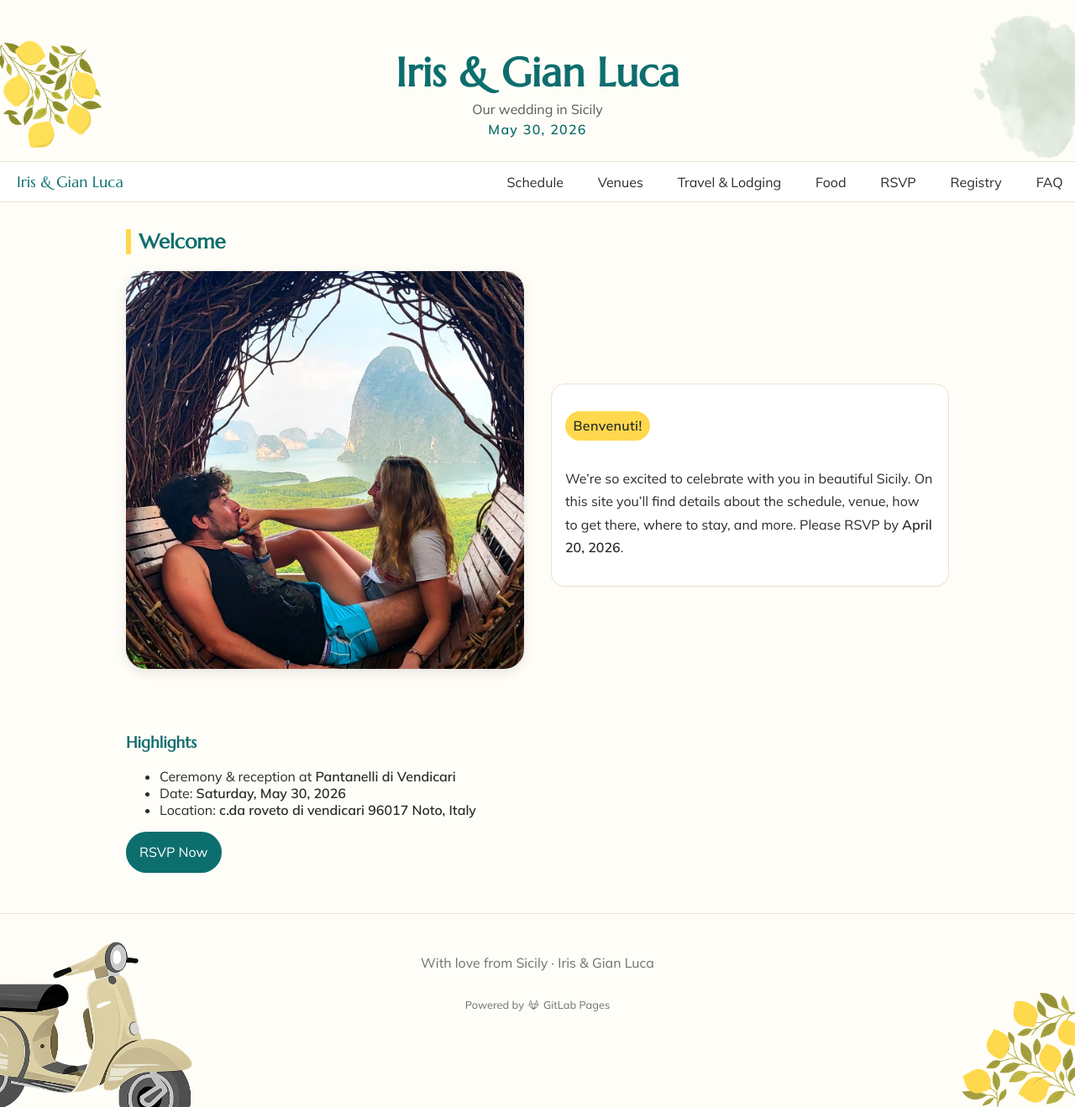
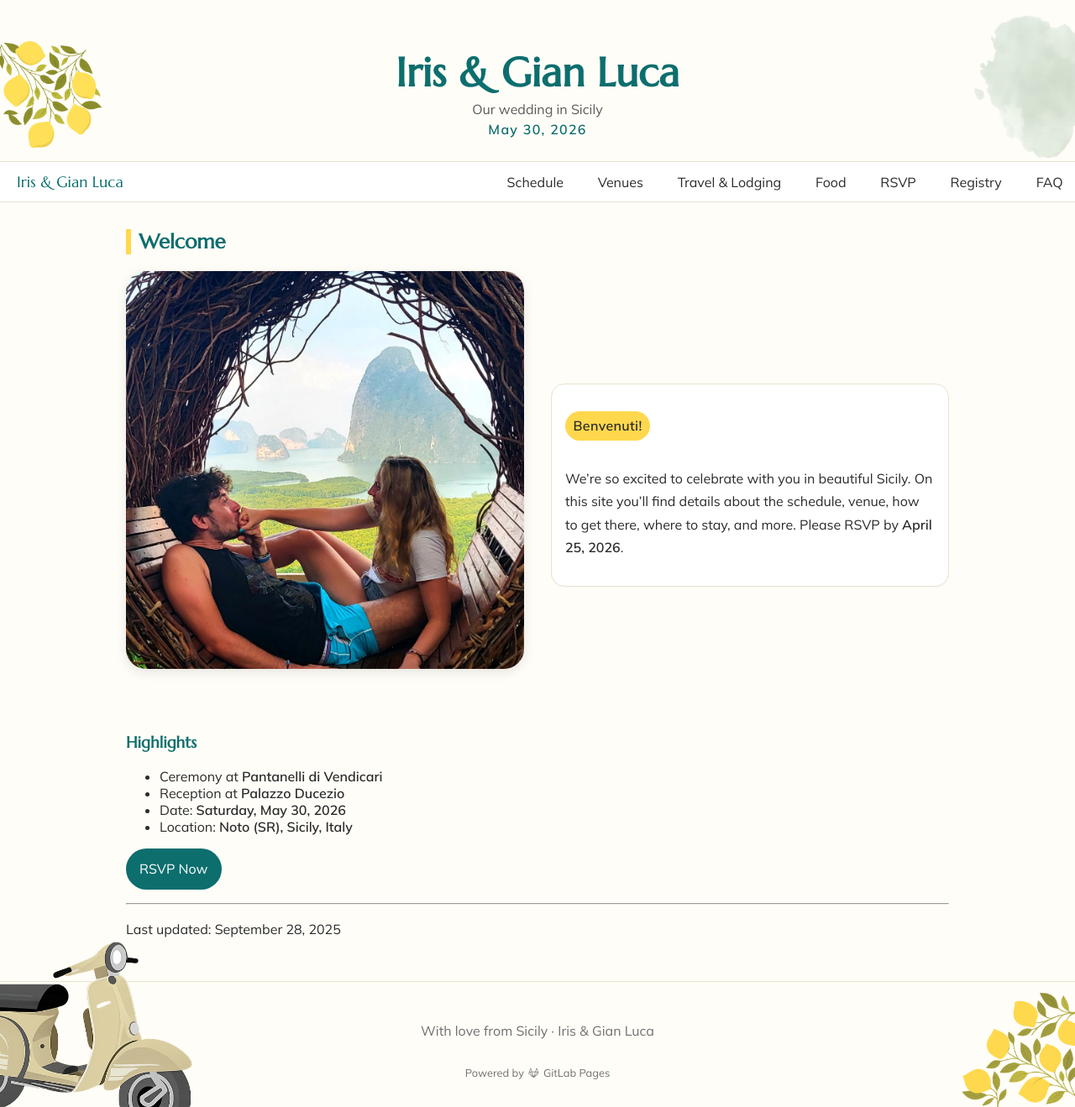
Before and after one commit to gfiasco/iris-gianluca, a Jekyll site: the page built from index.md, in a window 1280 px wide and 1319 px high. Shown: the whole window at 84% size. Built offline with Jekyll 4.4.1, drawn with Linux system fonts in a browser that asks for light colours.

Commit message:
feat: download guide button & display  last updated info

```diff
--- a/_config.yml
+++ b/_config.yml
@@ -3,11 +3,14 @@
 baseurl: ""
 url: ""
 permalink: pretty
+city: "Noto (SR)"
+region: "Sicily"
+country: "Italy"
 
 
 wedding_date: 2026-05-30
 venue_name: "Pantanelli di Vendicari"
-venue_address: "c.da roveto di vendicari 96017 Noto, Italy"
+venue_address: "c.da roveto di vendicari 96017 Noto (SR), Italy"
 venue_map_embed_url: "https://www.google.com/maps?q=Farm+Pantanelli+Vendicari&output=embed"
 townhall_name: "Palazzo Ducezio"
 townhall_address: "Piazza Municipio, 1 - 96017 Noto (SR), Italy"
--- a/index.md
+++ b/index.md
@@ -11,14 +11,19 @@
   <div class="card">
     <p class="badge">Benvenuti!</p>
     <p>
-    We’re so excited to celebrate with you in beautiful Sicily. On this site you’ll find details about the schedule, venue, how to get there, where to stay, and more. Please RSVP by <strong>April 20, 2026</strong>.
+    We’re so excited to celebrate with you in beautiful Sicily. On this site you’ll find details about the schedule, venue, how to get there, where to stay, and more. Please RSVP by <strong>April 25, 2026</strong>.
     </p>
   </div>
 </div>
 
 ### Highlights
-- Ceremony & reception at **{{ site.venue_name }}**
+- Ceremony at **{{ site.venue_name }}**
+- Reception at **{{ site.townhall_name }}**
 - Date: **{{ site.wedding_date | date: "%A, %B %e, %Y" }}**
-- Location: **{{ site.venue_address }}**
+- Location: **{{ site.city }}, {{ site.region }}, {{ site.country }}**
 
 [RSVP Now]({{ '/rsvp/' | relative_url }}){: .button}
+
+---
+
+<p class="last-updated">Last updated: {{ site.time | date: "%B %e, %Y" }}</p>
```
Also changed, not shown: travel.md (+6 -4 lines), 1 other file.
